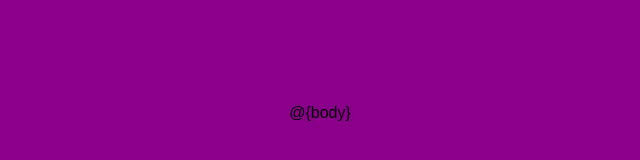
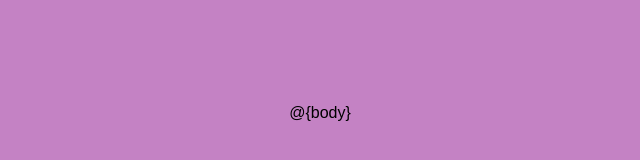
Before and after one commit to ksumm/tic-tac-toe-PP3, a website: page views/layout.html in a window 1280 px wide. Shown: the whole page, without its empty margins (320-960 px from the left). Drawn offline with nearby package versions, Linux system fonts and the light colour scheme.

Commit message:
Add meta tags to layout.html

```diff
--- a/views/layout.html
+++ b/views/layout.html
@@ -5,14 +5,16 @@
     <meta charset="UTF-8">
     <meta http-equiv="X-UA-Compatible" content="IE=edge">
     <meta name="viewport" content="width=device-width, initial-scale=1.0">
+    <meta name = "description" content = "Tic Tac Toe is a simply classic computer game for two players" >
+    <meta  name = "keywords" content = "game, player, classic, computer, simply">
     <script src="https://cdnjs.cloudflare.com/ajax/libs/jquery/3.1.1/jquery.min.js"></script>
     <script src="https://cdnjs.cloudflare.com/ajax/libs/xterm/3.14.5/xterm.min.js"></script>
     <script src="https://cdnjs.cloudflare.com/ajax/libs/xterm/3.14.5/addons/attach/attach.js"></script>
-    <title>Python Terminal by Code Institute</title>
+    <title>Tic Tac Toe Game</title>
     <style>
         body {
             font-family: Arial;
-            background-color: darkmagenta;
+            background-color: rgb(139 7 139 / 50%);;
             display: flex;
             padding-top: 6em;
             flex-direction: column;
```
